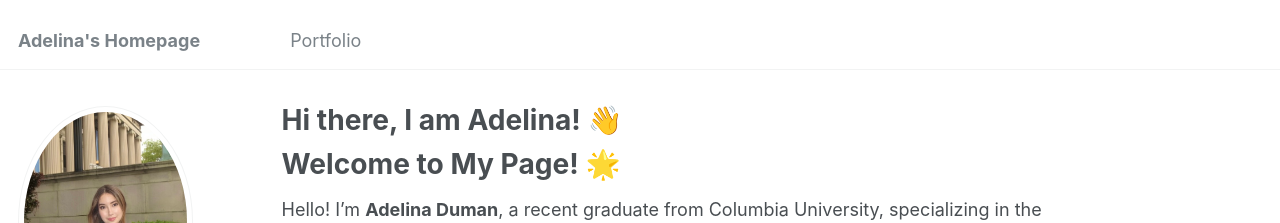
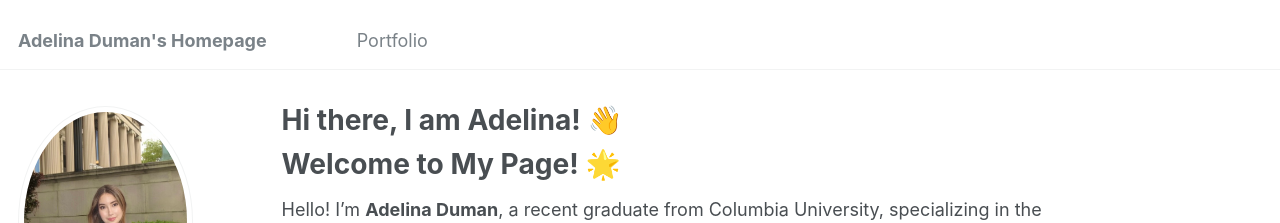
Before and after one commit to adelinaduman/adelinaduman, a Jekyll site: the page built from _pages/about.md, in a window 1280 px wide. Shown: the top 223 px of the page. Built offline with Jekyll 4.4.1, drawn with Linux system fonts in a browser that asks for light colours.

Commit message:
Update _config.yml

```diff
--- a/_config.yml
+++ b/_config.yml
@@ -8,7 +8,7 @@
 
 # Basic Site Settings
 locale                   : "en-US"
-title                    : "Adelina's Homepage"
+title                    : "Adelina Duman's Homepage"
 title_separator          : "-"
 name                     : &name "Adelina Duman"
 description              : &description "personal description"
```
